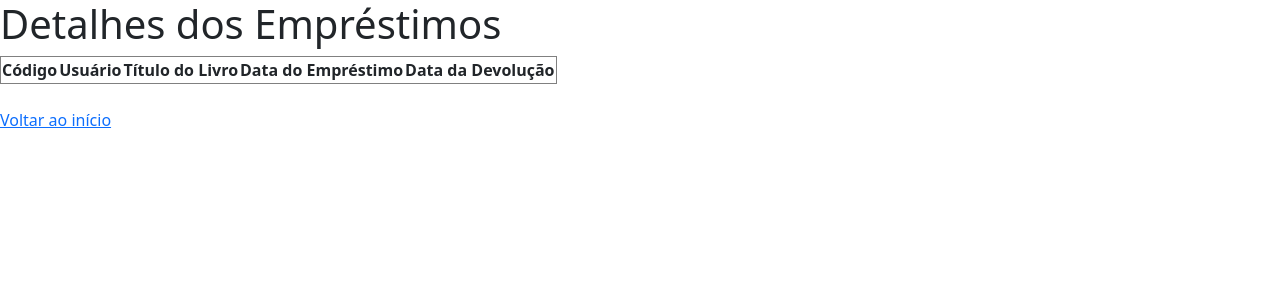
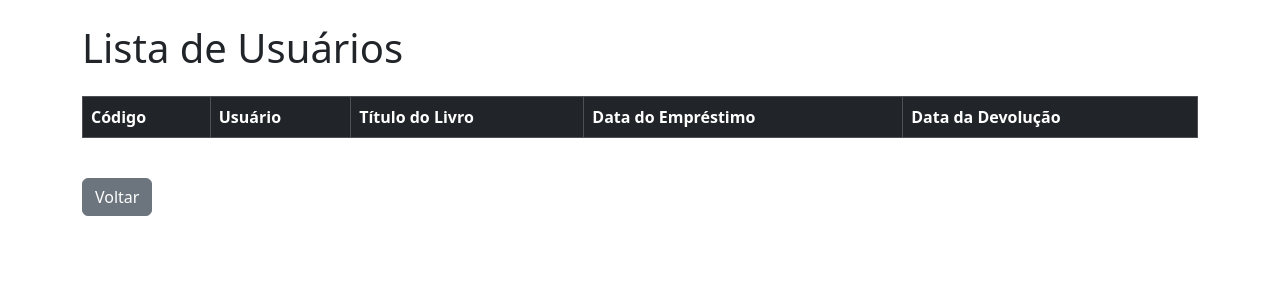
Before and after one commit to Bytsuki0/Learning-Deployment-DataStructure, a Flask app: page /emprestimos in a window 1280 px wide. Shown: the top 300 px of the page. Run offline with Flask 3, Linux system fonts and the light colour scheme; data that the repository does not hold is empty; some libraries are stand-ins or nearby versions.

Commit message:
fixing all conectivity issues

```diff
--- a/app.py
+++ b/app.py
@@ -20,7 +20,7 @@ app = Flask(__name__)
 app.config.from_object(Config)
 
 # Define uma chave secreta (necessária para usar mensagens flash e sessões)
-app.secret_key = 'minha_chave_secreta'
+app.secret_key = '153226@#'  # <-- troque aqui por uma chave mais segura em produção
 
 # Inicializa a extensão MySQL
 mysql.init_app(app)
--- a/templates/cadastro_usuario.html
+++ b/templates/cadastro_usuario.html
@@ -94,6 +94,6 @@
 
     <!-- Espaçamento e link adicional de retorno -->
     <br>
-    <a href="/">Voltar ao início</a>
+    <a href="/" class="btn btn-secondary">Voltar</a>
 </body>
 </html>
--- a/templates/emprestimos.html
+++ b/templates/emprestimos.html
@@ -5,9 +5,18 @@
     <link href="https://cdn.jsdelivr.net/npm/bootstrap@5.3.3/dist/css/bootstrap.min.css" rel="stylesheet">
 
 </head>
-<body>
-    <h1>Detalhes dos Empréstimos</h1>
-    <table border="1">
+<body class="container mt-4">
+    <!-- Título principal da página -->
+    <h1 class="mb-4">Lista de Usuários</h1>
+    <!--
+        Cria uma tabela estilizada com Bootstrap
+        table-striped → linhas alternadas com cor
+        table-bordered → bordas visíveis
+    -->
+    <table class="table table-striped table-bordered">
+
+        <!-- Cabeçalho da tabela -->
+        <thead class="table-dark">
         <tr>
             <th>Código</th>
             <th>Usuário</th>
@@ -15,6 +24,7 @@
             <th>Data do Empréstimo</th>
             <th>Data da Devolução</th>
         </tr>
+        </thead>
         {% for row in emprestimos %}
         <tr>
             <td>{{ row['Codigo'] }}</td>
@@ -26,6 +36,6 @@
         {% endfor %}
     </table>
     <br>
-    <a href="/">Voltar ao início</a>
+    <a href="/" class="btn btn-secondary">Voltar</a>
 </body>
 </html>
```
Also changed, not shown: config.py (+6 -5 lines).
